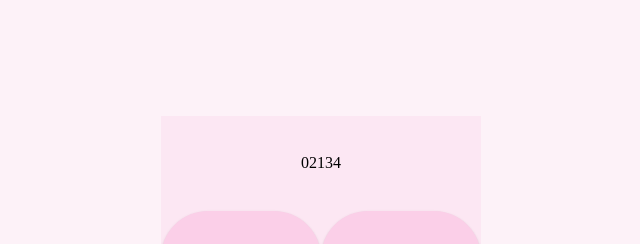
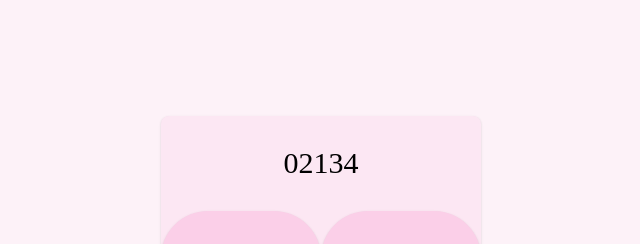
Before and after one commit to Youngseo-kangg/calculator, a React (Create React App) app: page / in a window 1280 px wide. Shown: the top 244 px of the page, without its empty margins (319-959 px from the left). Built offline with nearby package versions, Linux system fonts and the light colour scheme; a web font is replaced by a local one.

Commit message:
[tailwindCSS] CSS 수정

```diff
--- a/src/App.js
+++ b/src/App.js
@@ -2,8 +2,10 @@ function App() {
   const numbers = ['.', 0, 1, 2, 3, 4, 5, 6, 7, 8, 9];
   return (
     <div className='w-full h-screen min-w-full flex justify-center items-center bg-pink-50 font-display'>
-      <div className='flex flex-col w-full min-h-568 min-w-320 mobile:w-11/12 mobile:max-w-screen-mobile h-4/6 bg-pink-100'>
-        <div className='h-1/6 flex justify-center items-center'>02134</div>
+      <div className='flex flex-col w-full min-h-568 min-w-280 mobile:w-11/12 mobile:max-w-screen-mobile h-4/6 bg-pink-100 rounded-lg shadow'>
+        <div className='h-1/6 flex justify-center items-center text-3xl'>
+          02134
+        </div>
         <ul className='h-1/6 flex'>
           <li className='w-1/2 flex justify-center items-center bg-pink-200 rounded-full shadow'>
             CA
--- a/tailwind.config.js
+++ b/tailwind.config.js
@@ -11,7 +11,7 @@ module.exports = {
       568: '568px',
     },
     minWidth: {
-      320: '320px',
+      280: '280px',
       330: '330px',
     },
     fontFamily: {
```
